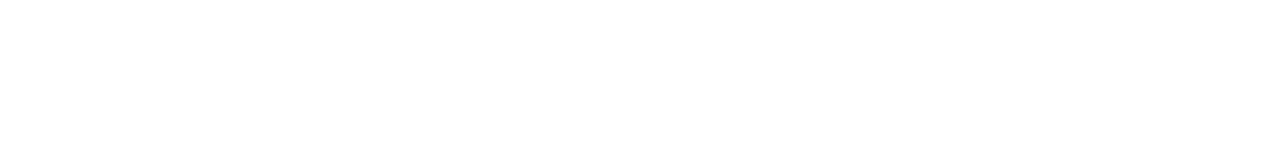
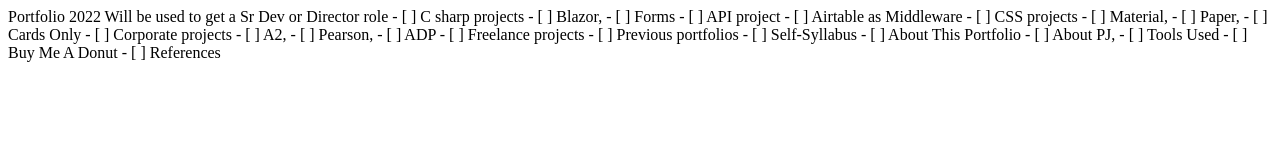
Before and after one commit to wade-pjmartin/pj-prt-22, a plain HTML site: page index.html in a window 1280 px wide. Drawn offline with Linux system fonts and the light colour scheme.

Commit message:
Update index.html

```diff
--- a/index.html
+++ b/index.html
@@ -28,6 +28,33 @@
 
 <!-- PROFESSIONAL DEVELOPER PORTOLIO     -->
 <!-- PROFESSIONAL DEVELOPER PORTOLIO     -->
+
+Portfolio 2022
+Will be used to get a Sr Dev or Director role
+
+- [ ] C sharp projects
+    - [ ] Blazor,
+    - [ ] Forms
+- [ ] API project
+    - [ ] Airtable as Middleware
+- [ ] CSS projects
+    - [ ] Material,
+    - [ ] Paper,
+    - [ ] Cards Only
+- [ ] Corporate projects
+    - [ ] A2,
+    - [ ] Pearson,
+    - [ ] ADP
+- [ ] Freelance projects
+- [ ] Previous portfolios
+- [ ] Self-Syllabus
+- [ ] About This Portfolio
+    - [ ] About PJ,
+    - [ ] Tools Used
+- [ ] Buy Me A Donut
+- [ ] References
+
+
 <!-- PROFESSIONAL DEVELOPER PORTOLIO     -->
 <!-- PROFESSIONAL DEVELOPER PORTOLIO     -->
 
```
